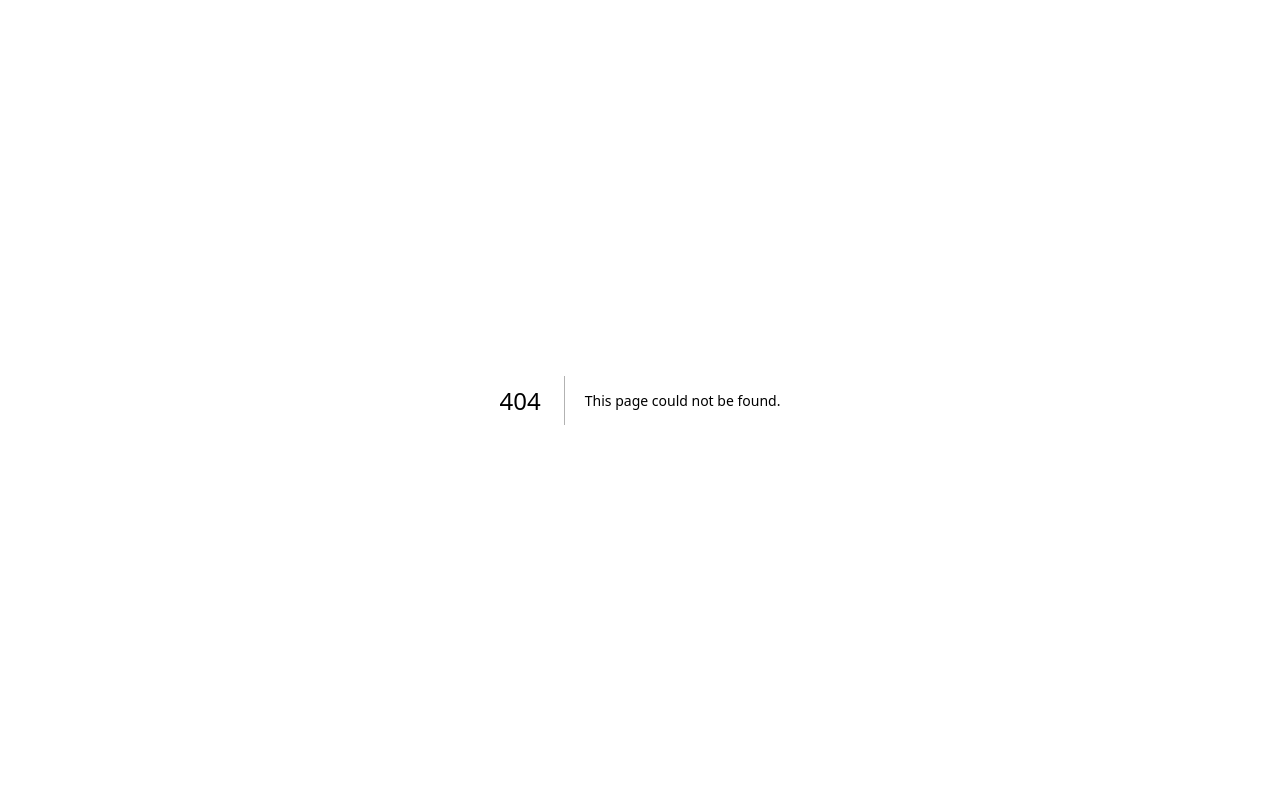
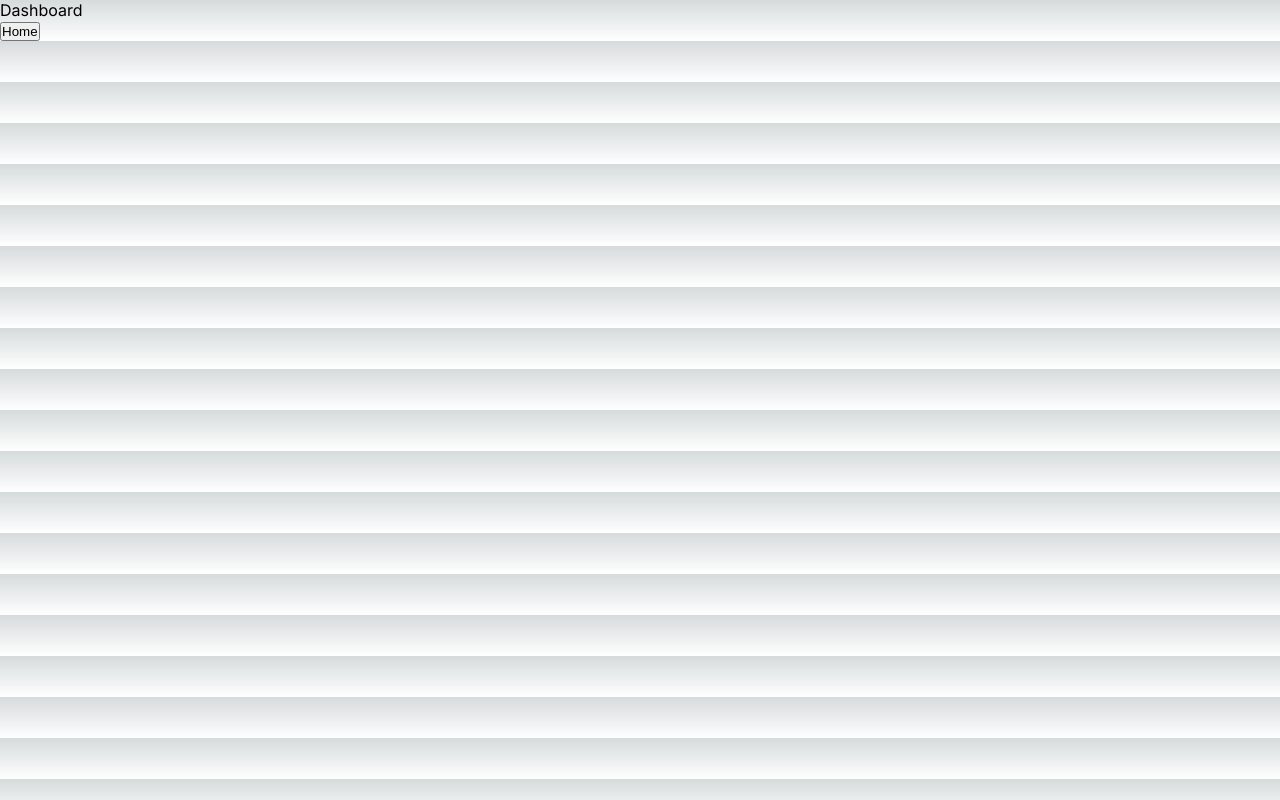
Before and after one commit to PRANAVBHALE/Next_playground, a Next.js app in the folder my-app/: page /demo/dashboard in a window 1280 px wide. Before the commit this address had no page. Built offline with nearby package versions, Linux system fonts and the light colour scheme.

Commit message:
dynamic routes and slug

```diff
--- /dev/null
+++ b/my-app/src/app/demo/dashboard/page.js
@@ -0,0 +1,18 @@
+'use client';
+
+import { useRouter } from 'next/navigation';
+
+const Page = () => {
+  const router = useRouter();
+
+  return (
+    <>
+      <div>Dashboard</div>
+      <button type="button" onClick={() => router.push('/')}>
+        Home
+      </button>
+    </>
+  );
+};
+
+export default Page;
--- /dev/null
+++ b/my-app/src/app/products/[id]/page.js
@@ -0,0 +1,5 @@
+const Page = ({ params }) => {
+  return <div>Products - {params.id}</div>;
+};
+
+export default Page;
```
Also changed, not shown: my-app/src/app/shop/cloths/[...id]/page.js (added, +7 -0 lines).
